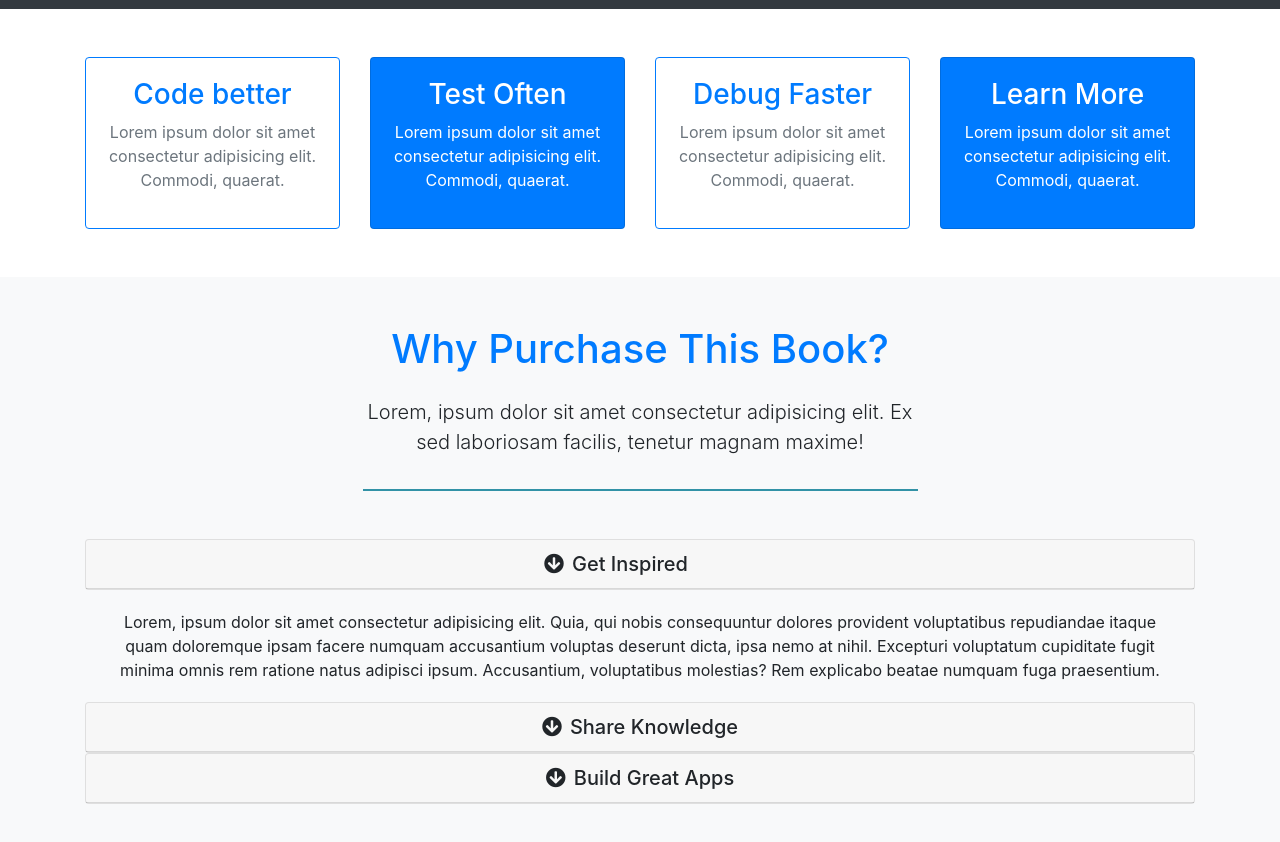
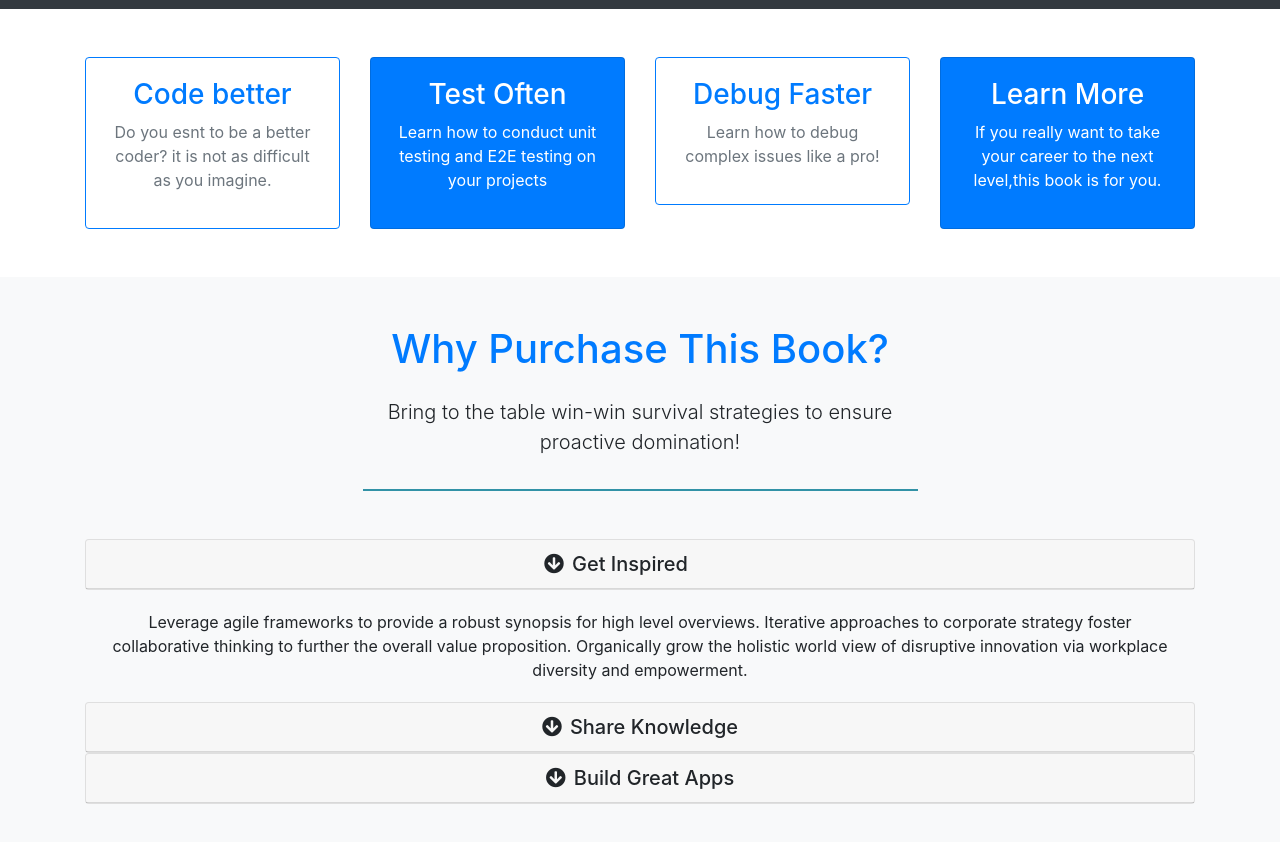
Before and after one commit to Maccauhuru/Midas-Coding-Bootstap-Site, a plain HTML site: page index.html in a window 1280 px wide. Shown: the part 840-1682 px from the top of the page. Drawn offline with nearby package versions, Linux system fonts and the light colour scheme.

Commit message:
new text changes and refactoring

```diff
--- a/index.html
+++ b/index.html
@@ -51,7 +51,7 @@
                         <h1 class="display-2 mt-5 pt-5">
                             The golden touch...
                         </h1>
-                        <p class="lead">Lorem ipsum dolor sit, amet consectetur adipisicing elit. Nemo, odit!</p>
+                        <p class="lead">Learn to be a better web developer using cutting edge technology.</p>
                         <a href="" class="btn btn-lg btn-outline-secondary text-white">
                             <i class="fas fa-arrow-right">Learn More</i>
                         </a>
@@ -90,7 +90,7 @@
                     <div class="card text-center border-primary mb-resp">
                         <div class="card-body">
                             <h3 class="text-primary">Code better</h3>
-                            <p class="text-muted">Lorem ipsum dolor sit amet consectetur adipisicing elit. Commodi, quaerat.</p>
+                            <p class="text-muted">Do you esnt to be a better coder? it is not as difficult as you imagine.</p>
                         </div>
                     </div>
                 </div>
@@ -98,7 +98,7 @@
                     <div class="card text-center text-white bg-primary mb-resp">
                         <div class="card-body">
                             <h3 class="text-white">Test Often</h3>
-                            <p>Lorem ipsum dolor sit amet consectetur adipisicing elit. Commodi, quaerat.</p>
+                            <p>Learn how to conduct unit testing and E2E testing on your projects</p>
                         </div>
                     </div>
 
@@ -108,7 +108,7 @@
                     <div class="card text-center border-primary mb-resp">
                         <div class="card-body">
                             <h3 class="text-primary">Debug Faster</h3>
-                            <p class="text-muted">Lorem ipsum dolor sit amet consectetur adipisicing elit. Commodi, quaerat.</p>
+                            <p class="text-muted">Learn how to debug complex issues like a pro!</p>
                         </div>
                     </div>
                 </div>
@@ -116,7 +116,7 @@
                     <div class="card text-center text-white bg-primary">
                         <div class="card-body">
                             <h3 class="text-white">Learn More</h3>
-                            <p>Lorem ipsum dolor sit amet consectetur adipisicing elit. Commodi, quaerat.</p>
+                            <p>If you really want to take your career to the next level,this book is for you.</p>
                         </div>
                     </div>
                 </div>
@@ -133,7 +133,7 @@
                             Why Purchase This Book?
                         </h1>
                         <p class="lead pb-3">
-                            Lorem, ipsum dolor sit amet consectetur adipisicing elit. Ex sed laboriosam facilis, tenetur magnam maxime!
+                             Bring to the table win-win survival strategies to ensure proactive domination!
                         </p>
                     </div>
                     <!-- ACCORDION -->
@@ -148,11 +148,9 @@
                             </div>
                         </div>
                         <div id="collapse1" class="collapse show">
-                            <div class="card-body">Lorem, ipsum dolor sit amet consectetur adipisicing elit. Quia, qui nobis
-                                consequuntur dolores provident voluptatibus repudiandae itaque quam doloremque ipsam facere
-                                numquam accusantium voluptas deserunt dicta, ipsa nemo at nihil. Excepturi voluptatum cupiditate
-                                fugit minima omnis rem ratione natus adipisci ipsum. Accusantium, voluptatibus molestias?
-                                Rem explicabo beatae numquam fuga praesentium.
+                            <div class="card-body">Leverage agile frameworks to provide a robust synopsis for high level overviews. Iterative approaches to corporate strategy
+                            foster collaborative thinking to further the overall value proposition. Organically grow the holistic world view of disruptive
+                            innovation via workplace diversity and empowerment.
                             </div>
                         </div>
                     </div>
@@ -167,11 +165,9 @@
                         </div>
                     </div>
                     <div id="collapse2" class="collapse">
-                        <div class="card-body">Lorem, ipsum dolor sit amet consectetur adipisicing elit. Quia, qui nobis
-                            consequuntur dolores provident voluptatibus repudiandae itaque quam doloremque ipsam facere numquam
-                            accusantium voluptas deserunt dicta, ipsa nemo at nihil. Excepturi voluptatum cupiditate fugit
-                            minima omnis rem ratione natus adipisci ipsum. Accusantium, voluptatibus molestias? Rem explicabo
-                            beatae numquam fuga praesentium.
+                        <div class="card-body">Podcasting operational change management inside of workflows to establish a framework. Taking seamless key performance indicators
+                        offline to maximise the long tail. Keeping your eye on the ball while performing a deep dive on the start-up mentality to
+                        derive convergence on cross-platform integration.
                         </div>
                     </div>
                     <!-- ACCORDION 3 -->
@@ -185,11 +181,8 @@
                         </div>
                     </div>
                     <div id="collapse3" class="collapse">
-                        <div class="card-body">Lorem, ipsum dolor sit amet consectetur adipisicing elit. Quia, qui nobis
-                            consequuntur dolores provident voluptatibus repudiandae itaque quam doloremque ipsam facere numquam
-                            accusantium voluptas deserunt dicta, ipsa nemo at nihil. Excepturi voluptatum cupiditate fugit
-                            minima omnis rem ratione natus adipisci ipsum. Accusantium, voluptatibus molestias? Rem explicabo
-                            beatae numquam fuga praesentium.
+                        <div class="card-body">Efficiently unleash cross-media information without cross-media value. Quickly maximize timely deliverables for real-time
+                        schemas. Dramatically maintain clicks-and-mortar solutions without functional solutions.
                         </div>
                     </div>
                 </div>
```
